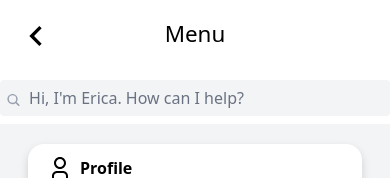
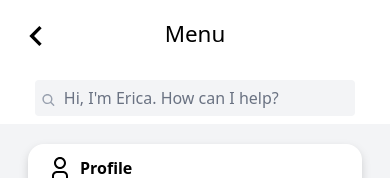
Before and after one commit to OmodaraAyo/man-of-the-people, a React (Vite) app: page /menu in a window 390 px wide. Shown: the top 178 px of the page. Built offline with nearby package versions, Linux system fonts and the light colour scheme.

Commit message:
working...

```diff
--- a/src/components/menu/Menu.jsx
+++ b/src/components/menu/Menu.jsx
@@ -28,7 +28,7 @@
           Menu
         </h1>
       </button>
-      <div className="w-full bg-gray-100 flex items-center p-1.5 rounded container mx-auto border-none gap-2 max-w-[28rem] sm:max-w-[32rem] z-30">
+      <div className="w-full bg-gray-100 flex items-center p-1.5 rounded container mx-auto border-none gap-2 max-w-[20rem] sm:max-w-[32rem] z-30">
         <IoSearch className="mt-1 text-gray-400" />
         <input
           type="text"
```
